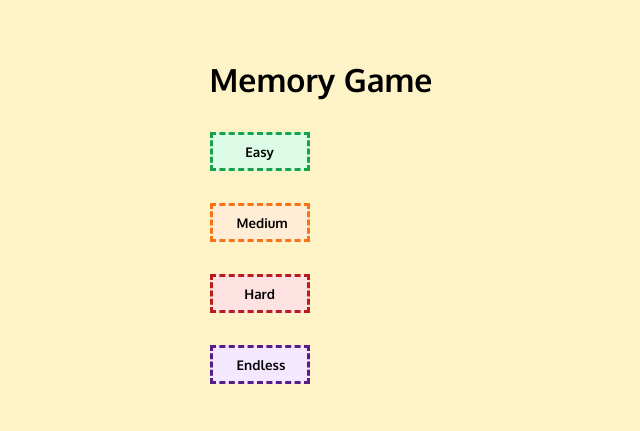
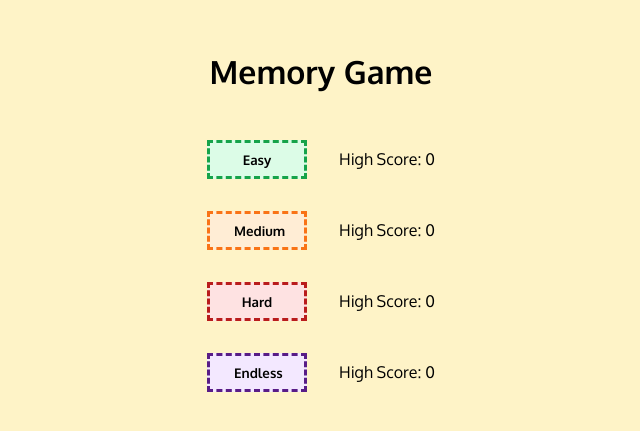
Before and after one commit to jotafer19/memory-card, a React (Vite) app: page / in a window 1280 px wide. Shown: the part 179-610 px from the top of the page, without its empty margins (319-959 px from the left). Built offline with nearby package versions, Linux system fonts and the light colour scheme.

Commit message:
Highscore pero difficulty mode

```diff
--- a/src/components/App.jsx
+++ b/src/components/App.jsx
@@ -5,13 +5,20 @@ import LoadingScreen from "./Loading-Screen";
 import GameScreen from "./Game-Screen";
 
 function App() {
+  const allScores = {
+    easy: 0,
+    medium: 0,
+    hard: 0,
+    endless: 0
+  }
+
   const [pokemonData, setPokemonData] = useState(null);
   const [gameStatus, setGameStatus] = useState("home");
   const [isLoading, setIsLoading] = useState(false);
   const [difficultyMode, setDifficultyMode] = useState(null);
   const [score, setScore] = useState(0);
   const [isGameOver, setIsGameOver] = useState(false);
-  const [highScore, setHighScore] = useState(JSON.parse(localStorage.getItem("highScore")) || 0);
+  const [highScore, setHighScore] = useState(JSON.parse(localStorage.getItem("highScore")) || allScores);
 
   useEffect(() => {
     localStorage.setItem("highScore", JSON.stringify(highScore))
@@ -56,9 +63,9 @@ function App() {
 
   function handleIncrementScore() {
     const updateScore = score + 1;
-    const updateHighScore = Math.max(updateScore, highScore)
+    const updateHighScore = Math.max(updateScore, highScore[difficultyMode])
     setScore(updateScore);
-    setHighScore(updateHighScore)
+    setHighScore({ ...highScore,[difficultyMode]: updateHighScore })
   }
 
   function handleCardClick(event) {
@@ -109,6 +116,7 @@ function App() {
         <HomeScreen
           handleDifficultyMode={handleDifficultyMode}
           handleLoading={handleLoading}
+          highScore={highScore}
         />
       ) : gameStatus === "game" ? (
         <GameScreen
@@ -119,7 +127,7 @@ function App() {
           handleGoHome={handleGoHome}
           difficultyMode={difficultyMode}
           score={score}
-          highScore={highScore}
+          highScore={highScore[difficultyMode]}
           isGameOver={isGameOver}
         />
       ) : null}
--- a/src/components/Home-Screen.jsx
+++ b/src/components/Home-Screen.jsx
@@ -1,6 +1,6 @@
 import "../styles/Home-Screen.css";
 
-export default function HomeScreen({ handleDifficultyMode, handleLoading }) {
+export default function HomeScreen({ handleDifficultyMode, handleLoading, highScore }) {
   function handleButtonClick(event) {
     handleDifficultyMode(event);
     handleLoading(true);
@@ -10,18 +10,38 @@ export default function HomeScreen({ handleDifficultyMode, handleLoading }) {
       <div className="home-screen-container">
         <h1 className="title">Memory Game</h1>
         <div className="difficulty-selector">
+          <div className="mode-item">
             <button className="btn mode-btn easy" data-mode="easy" onClick={handleButtonClick}>
               Easy
             </button>
+            <div className="mode-score easy">
+              <p>High Score: {highScore.easy}</p>
+            </div>
+          </div>
+          <div className="mode-item">
             <button className="btn mode-btn medium" data-mode="medium" onClick={handleButtonClick}>
               Medium
             </button>
+            <div className="mode-score medium">
+              <p>High Score: {highScore.medium}</p>
+            </div>
+          </div>
+          <div className="mode-item">
             <button className="btn mode-btn hard" data-mode="hard" onClick={handleButtonClick}>
               Hard
             </button>
+            <div className="mode-score hard">
+              <p>High Score: {highScore.hard}</p>
+            </div>
+          </div>
+          <div className="mode-item">
             <button className="btn mode-btn endless" data-mode="endless" onClick={handleButtonClick}>
               Endless
             </button>
+            <div className="mode-score endless">
+              <p>High Score: {highScore.endless}</p>
+            </div>
+          </div>
         </div>
       </div>
     </div>
--- a/src/styles/Home-Screen.css
+++ b/src/styles/Home-Screen.css
@@ -10,14 +10,20 @@
   flex-direction: column;
   justify-content: center;
   align-items: center;
+  gap: 3rem;
+}
+
+.difficulty-selector {
+  display: flex;
+  flex-direction: column;
+  justify-self: center;
+  align-items: center;
   gap: 2rem;
 }
 
-.difficulty-selector {
-  align-self: flex-start;
+.mode-item {
   display: flex;
-  flex-direction: column;
-  justify-self: center;
+  justify-content: space-between;
   align-items: center;
   gap: 2rem;
 }
--- a/src/styles/index.css
+++ b/src/styles/index.css
@@ -1,13 +1,13 @@
 @font-face {
   font-family: "Oxygen";
-  src: url("../../public/fonts/Oxygen-Regular.ttf");
+  src: url("/fonts/Oxygen-Regular.ttf");
   font-weight: normal;
   font-style: normal;
 }
 
 @font-face {
   font-family: "Oxygen";
-  src: url("../../public/fonts/Oxygen-Bold.ttf");
+  src: url("/fonts/Oxygen-Bold.ttf");
   font-weight: bold;
   font-style: normal;
 }
```
Lines whose indentation alone changed are shown as unchanged.
